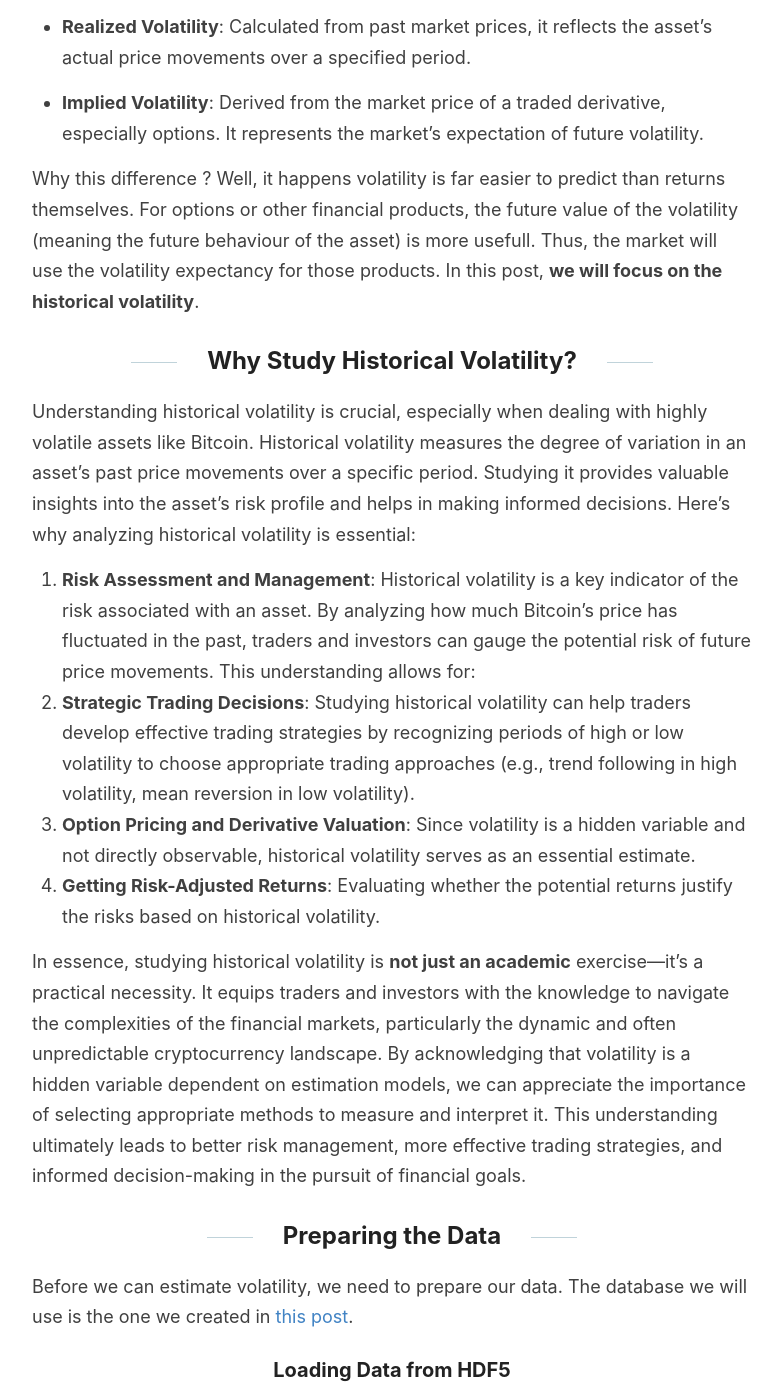
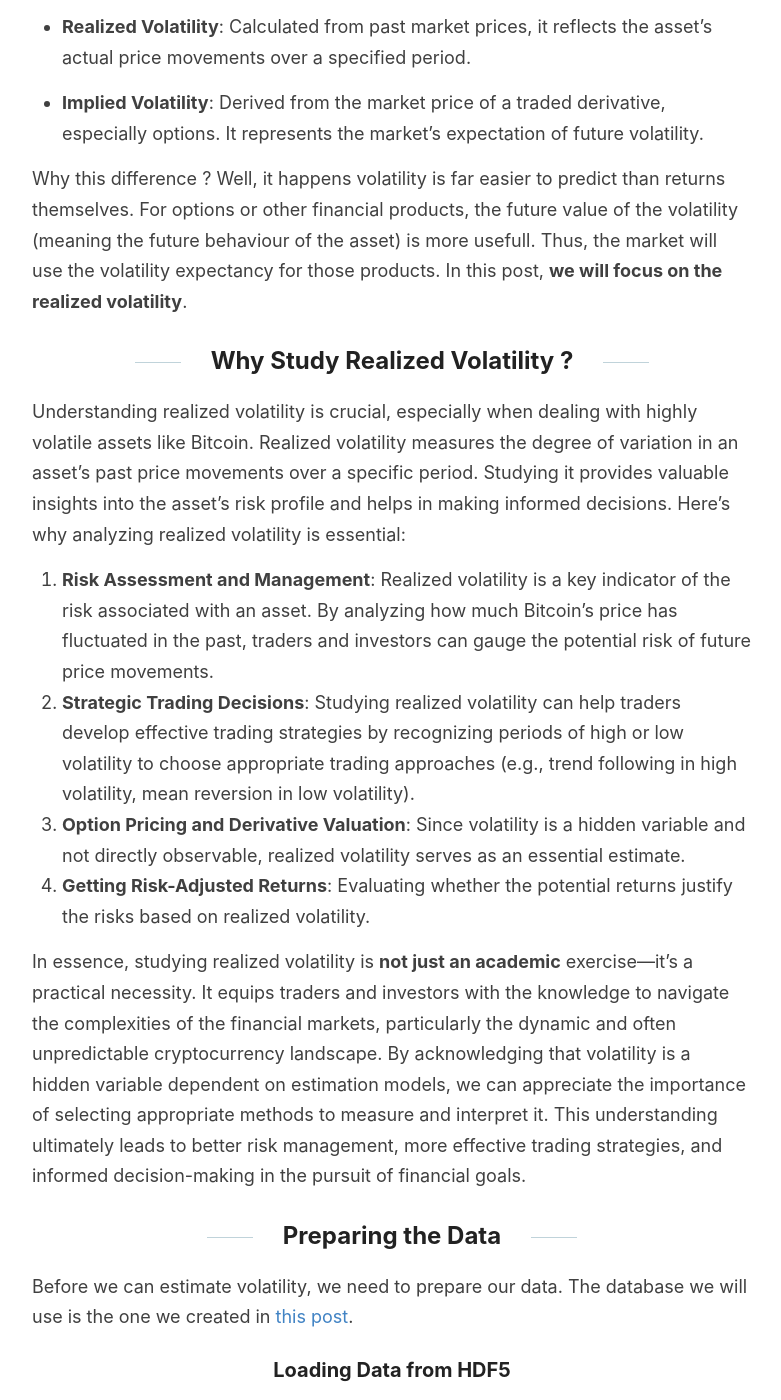
Before and after one commit to Zaltarba/blog, a Jekyll site: the page built from _posts/2024-09-20-BitcoinVolatility-1.md, in a window 1280 px wide and 1400 px high, scrolled down 988 px. Shown: the whole window, without its empty margins (248-1029 px from the left). Built offline with Jekyll 4.4.1, drawn with Linux system fonts in a browser that asks for light colours; formulas are drawn with MathJax 3; some of the changed text lies outside the part shown.

Commit message:
Update 2024-09-20-BitcoinVolatility-1.md

```diff
--- a/_posts/2024-09-20-BitcoinVolatility-1.md
+++ b/_posts/2024-09-20-BitcoinVolatility-1.md
@@ -23,18 +23,18 @@ There are two main types of volatility:
 
 - **Implied Volatility**: Derived from the market price of a traded derivative, especially options. It represents the market's expectation of future volatility.
 
-Why this difference ? Well, it happens volatility is far easier to predict than returns themselves. For options or other financial products, the future value of the volatility (meaning the future behaviour of the asset) is more usefull. Thus, the market will use the volatility expectancy for those products. In this post, **we will focus on the historical volatility**.
+Why this difference ? Well, it happens volatility is far easier to predict than returns themselves. For options or other financial products, the future value of the volatility (meaning the future behaviour of the asset) is more usefull. Thus, the market will use the volatility expectancy for those products. In this post, **we will focus on the realized volatility**.
 
-## Why Study Historical Volatility?
+## Why Study Realized Volatility ?
 
-Understanding historical volatility is crucial, especially when dealing with highly volatile assets like Bitcoin. Historical volatility measures the degree of variation in an asset's past price movements over a specific period. Studying it provides valuable insights into the asset's risk profile and helps in making informed decisions. Here's why analyzing historical volatility is essential:
+Understanding realized volatility is crucial, especially when dealing with highly volatile assets like Bitcoin. Realized volatility measures the degree of variation in an asset's past price movements over a specific period. Studying it provides valuable insights into the asset's risk profile and helps in making informed decisions. Here's why analyzing realized volatility is essential:
 
-1. **Risk Assessment and Management**: Historical volatility is a key indicator of the risk associated with an asset. By analyzing how much Bitcoin's price has fluctuated in the past, traders and investors can gauge the potential risk of future price movements. This understanding allows for:
-2. **Strategic Trading Decisions**: Studying historical volatility can help traders develop effective trading strategies by recognizing periods of high or low volatility to choose appropriate trading approaches (e.g., trend following in high volatility, mean reversion in low volatility).
-3. **Option Pricing and Derivative Valuation**: Since volatility is a hidden variable and not directly observable, historical volatility serves as an essential estimate.
-4. **Getting Risk-Adjusted Returns**: Evaluating whether the potential returns justify the risks based on historical volatility.
+1. **Risk Assessment and Management**: Realized volatility is a key indicator of the risk associated with an asset. By analyzing how much Bitcoin's price has fluctuated in the past, traders and investors can gauge the potential risk of future price movements.
+2. **Strategic Trading Decisions**: Studying realized volatility can help traders develop effective trading strategies by recognizing periods of high or low volatility to choose appropriate trading approaches (e.g., trend following in high volatility, mean reversion in low volatility).
+3. **Option Pricing and Derivative Valuation**: Since volatility is a hidden variable and not directly observable, realized volatility serves as an essential estimate.
+4. **Getting Risk-Adjusted Returns**: Evaluating whether the potential returns justify the risks based on realized volatility.
 
-In essence, studying historical volatility is **not just an academic** exercise—it's a practical necessity. It equips traders and investors with the knowledge to navigate the complexities of the financial markets, particularly the dynamic and often unpredictable cryptocurrency landscape. By acknowledging that volatility is a hidden variable dependent on estimation models, we can appreciate the importance of selecting appropriate methods to measure and interpret it. This understanding ultimately leads to better risk management, more effective trading strategies, and informed decision-making in the pursuit of financial goals.
+In essence, studying realized volatility is **not just an academic** exercise—it's a practical necessity. It equips traders and investors with the knowledge to navigate the complexities of the financial markets, particularly the dynamic and often unpredictable cryptocurrency landscape. By acknowledging that volatility is a hidden variable dependent on estimation models, we can appreciate the importance of selecting appropriate methods to measure and interpret it. This understanding ultimately leads to better risk management, more effective trading strategies, and informed decision-making in the pursuit of financial goals.
 
 ## Preparing the Data
 
@@ -203,9 +203,9 @@ By examining the plot, we can observe periods where volatility spikes, indicatin
 
 ### Drawbacks and Limitations of the EWMA Model
 
-While the EWMA model is a useful tool for estimating historical volatility, it has some important limitations that should be considered, especially when thinking about future predictions:
+While the EWMA model is a useful tool for estimating realized volatility, it has some important limitations that should be considered, especially when thinking about future predictions:
 
-- **No Predictive Power for Future Volatility**: The EWMA model is excellent for estimating **historical** volatility by focusing on recent past returns. However, it is not suitable for predicting **future volatility**. When simulating future values of the model, the expectation $ E[\sigma_{t+h}] $ tends to 0 as $ h $ increases, meaning the model effectively predicts no future volatility (assuming $ E[ r_t] = 0 $ ). This limitation arises because EWMA only reacts to past data without incorporating any forward-looking information or structural changes in the market.
+- **No Predictive Power for Future Volatility**: The EWMA estimator is not suitable for predicting **future volatility**. When simulating future values of the model, the expectation $ E[\sigma_{t+h}] $ tends to 0 as $ h $ increases, meaning the model effectively predicts no future volatility (assuming $ E[ r_t] = 0 $ ). This limitation arises because EWMA only reacts to past data without incorporating any forward-looking information or structural changes in the market.
 
 - **Constant Decay Factor**: The choice of the decay factor $ \lambda $ is critical to the model's performance. However, EWMA uses a constant $ \lambda $, which assumes that the rate at which past data becomes less relevant is fixed over time. This might not be realistic during periods of sudden market regime shifts, where volatility patterns change dramatically.
 
```
